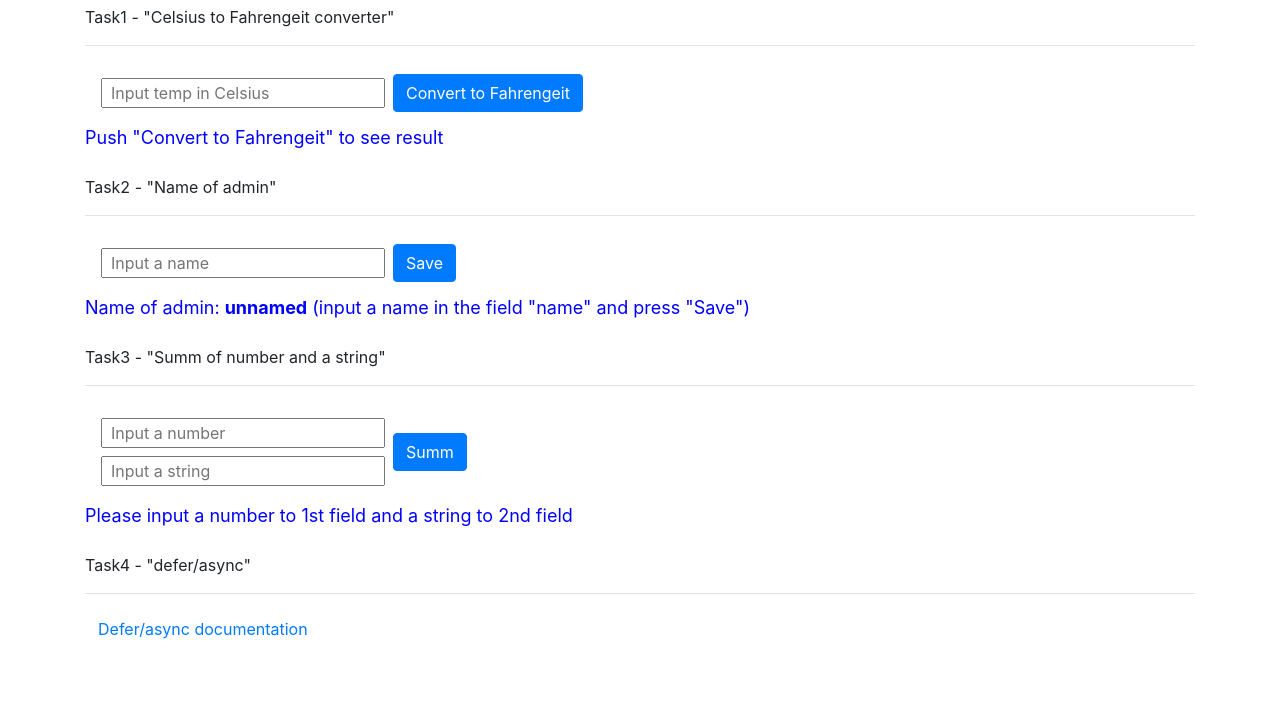
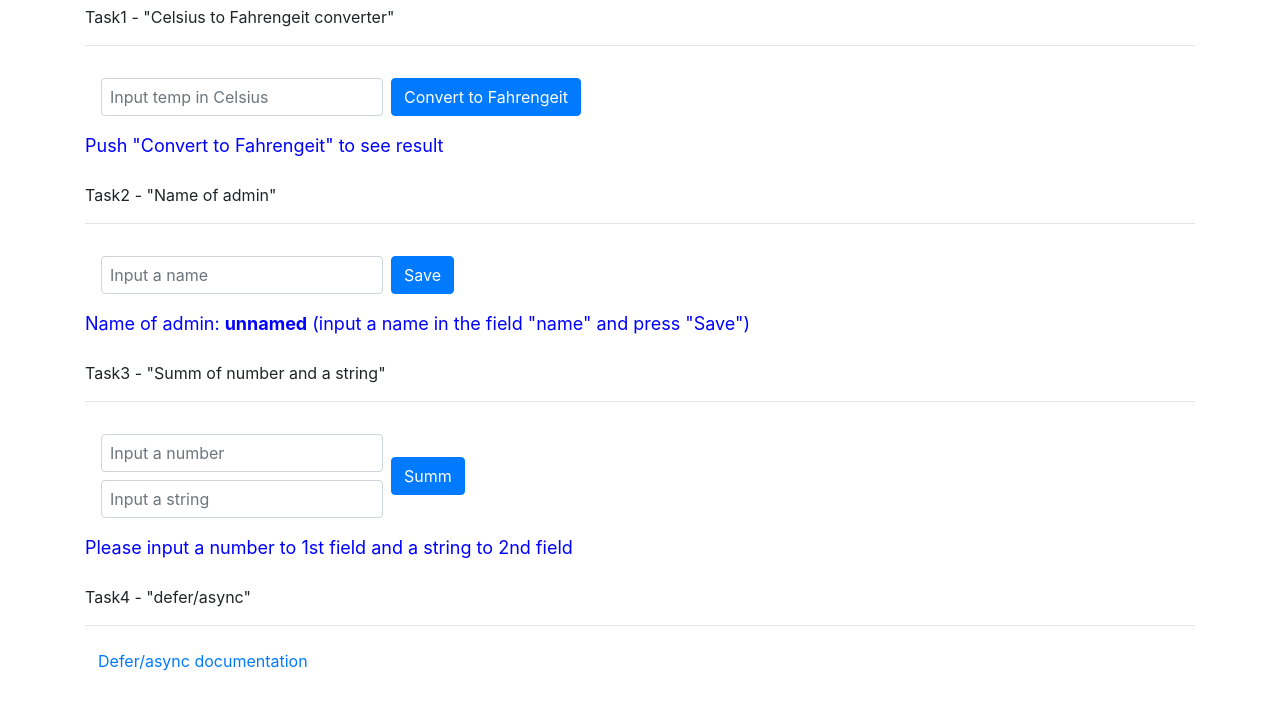
Before and after one commit to testpass1982/jscoursehomeworks, a plain HTML site: page index.html in a window 1280 px wide. Shown: the part 41-750 px from the top of the page. Drawn offline with nearby package versions, Linux system fonts and the light colour scheme.

Commit message:
fixes inputs styling

```diff
--- a/index.html
+++ b/index.html
@@ -18,14 +18,16 @@
         <h2>
             My homework for lesson 1
         </h2>
+
+        <form class="form-group">
             Task1 - "Celsius to Fahrengeit converter"
             <hr>
             <div class="d-flex justify-content-start align-items-center">
                 <div class="p-2">
-                <input type="text" class="input-group px-2 m-2" id="celsius_input" placeholder="Input temp in Celsius">
+                    <input type="text" class="form-control px-2 m-2" id="celsius_input" placeholder="Input temp in Celsius">
                 </div>
                 <div class="p-2">
-                <button class="btn btn-primary" id="task1_button">Convert to Fahrengeit</button>
+                    <div class="btn btn-primary" id="task1_button">Convert to Fahrengeit</div>
                 </div>
             </div>
             <div class="result mb-4" id="task1_result">Push "Convert to Fahrengeit" to see result</div>
@@ -35,10 +37,10 @@
 
             <div class="d-flex justify-content-start align-items-center">
                     <div class="p-2">
-                    <input type="text" class="input-group px-2 m-2" id="task2_input" placeholder="Input a name">
+                        <input type="text" class="form-control px-2 m-2" id="task2_input" placeholder="Input a name">
                     </div>
                     <div class="p-2">
-                    <button class="btn btn-primary" id="task2_button">Save</button>
+                        <div class="btn btn-primary" id="task2_button">Save</div>
                     </div>
                 </div>
                 <div class="result mb-4" id="task2_result">Name of admin: <strong>unnamed</strong> (input a name in the field "name" and press "Save")</div>
@@ -48,11 +50,11 @@
 
                 <div class="d-flex justify-content-start align-items-center">
                         <div class="p-2">
-                        <input type="text" class="input-group px-2 m-2" id="task3_number_input" placeholder="Input a number">
-                        <input type="text" class="input-group px-2 m-2" id="task3_string_input" placeholder="Input a string">
+                            <input type="text" class="form-control px-2 m-2" id="task3_number_input" placeholder="Input a number">
+                            <input type="text" class="form-control px-2 m-2" id="task3_string_input" placeholder="Input a string">
                         </div>
                         <div class="p-2">
-                        <button class="btn btn-primary" id="task3_button">Summ</button>
+                            <div class="btn btn-primary" id="task3_button">Summ</div>
                         </div>
                     </div>
                     <div class="result mb-4" id="task3_result">Please input a number to 1st field and a string to 2nd field</div>
@@ -60,6 +62,7 @@
                 <hr>
                 <a href="https://learn.javascript.ru/external-script#asinhronnye-skripty-defer-async" id="are_you_sure" class="btn btn-link" target="_blank">Defer/async documentation</a>
         </div>
+        </form>
 
 
 
```
Lines whose indentation alone changed are shown as unchanged.
